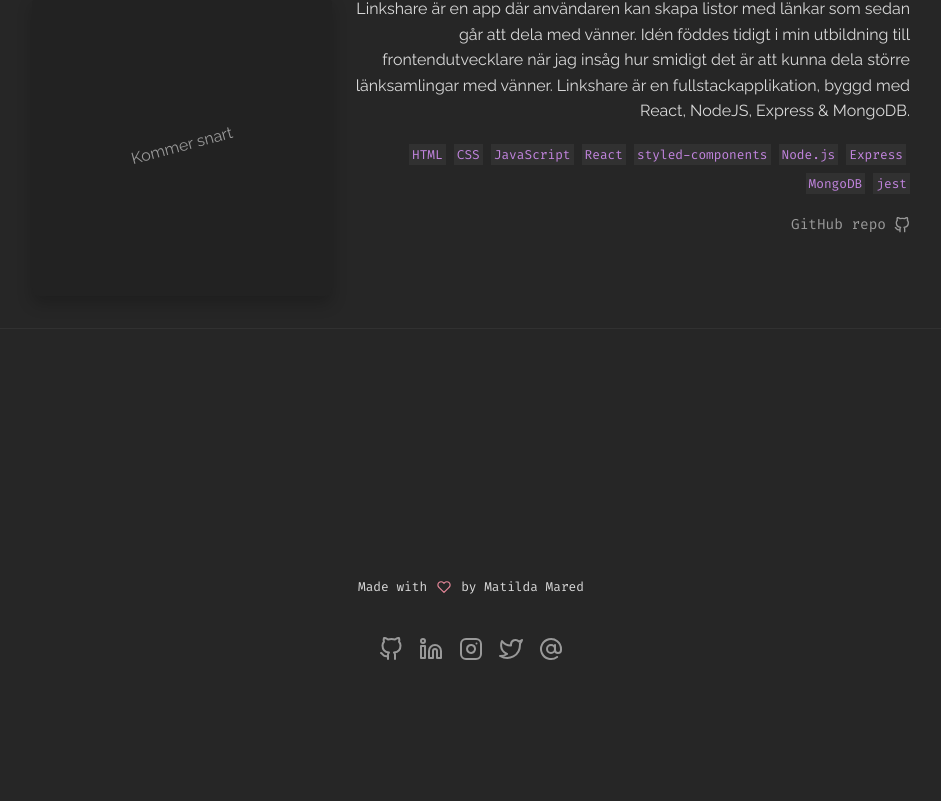
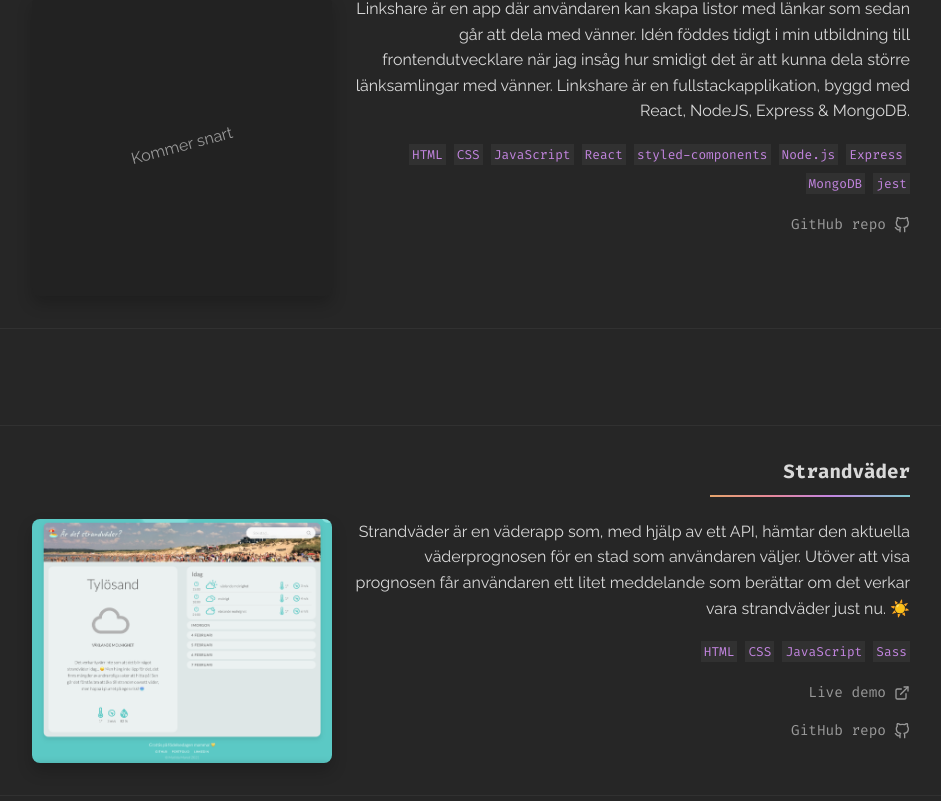
Before and after one commit to MatildaMared/portfolio, a React (Create React App) app: page / in a window 1280 px wide. Shown: the part 2839-3640 px from the top of the page, without its empty margins (169-1110 px from the left). Before the commit the page ends 3564 px from the top, so only its background shows below. Built offline with nearby package versions, Linux system fonts and the light colour scheme.

Commit message:
add another project to project section

```diff
--- a/src/components/Projects/Projects.tsx
+++ b/src/components/Projects/Projects.tsx
@@ -2,6 +2,7 @@ import React from "react";
 import styled from "styled-components";
 import SectionHeading from "../SectionHeading/SectionHeading";
 import instablamScreenshot from "../../images/instablam-screenshot.png";
+import strandvaderScreenshot from "../../images/strandvader-screenshot.png";
 import { ExternalLink, GitHub } from "react-feather";
 
 function Projects() {
@@ -72,6 +73,35 @@ function Projects() {
 						</TechnologyList>
 						<Link
 							href="https://github.com/MatildaMared/linkshare"
+							target="_blank"
+						>
+							GitHub repo <GitHub size={16} />
+						</Link>
+					</div>
+				</ProjectContent>
+			</Project>
+			<Project>
+				<ProjectHeading>Strandväder</ProjectHeading>
+				<ProjectContent>
+					<ScreenshotWrapper>
+						<Screenshot src={strandvaderScreenshot} />
+					</ScreenshotWrapper>
+					<div>
+						<Description>
+							Strandväder är en väderapp som, med hjälp av ett API, hämtar den aktuella väderprognosen för en stad som användaren väljer. Utöver att visa
+							prognosen får användaren ett litet meddelande som berättar om det verkar vara strandväder just nu. ☀️
+						</Description>
+						<TechnologyList>
+							<Technology>HTML</Technology>
+							<Technology>CSS</Technology>
+							<Technology>JavaScript</Technology>
+							<Technology>Sass</Technology>
+						</TechnologyList>
+						<Link href="https://www.strandvader.se" target="_blank">
+							Live demo <ExternalLink size={16} />
+						</Link>
+						<Link
+							href="https://github.com/MatildaMared/js-strandvader"
 							target="_blank"
 						>
 							GitHub repo <GitHub size={16} />
@@ -164,8 +194,9 @@ const Description = styled.p`
 `;
 
 const ScreenshotWrapper = styled.figure`
-	display: flex;
+	align-self: flex-start;
 	width: 100%;
+	height: auto;
 	min-width: 300px;
 	max-width: 500px;
 	height: auto;
```
Also changed, not shown: src/components/ProjectCard/ProjectCard.tsx (deleted, +0 -7 lines), src/data/projects.js (deleted, +0 -11 lines), src/images/strandvader-screenshot.png (added).
